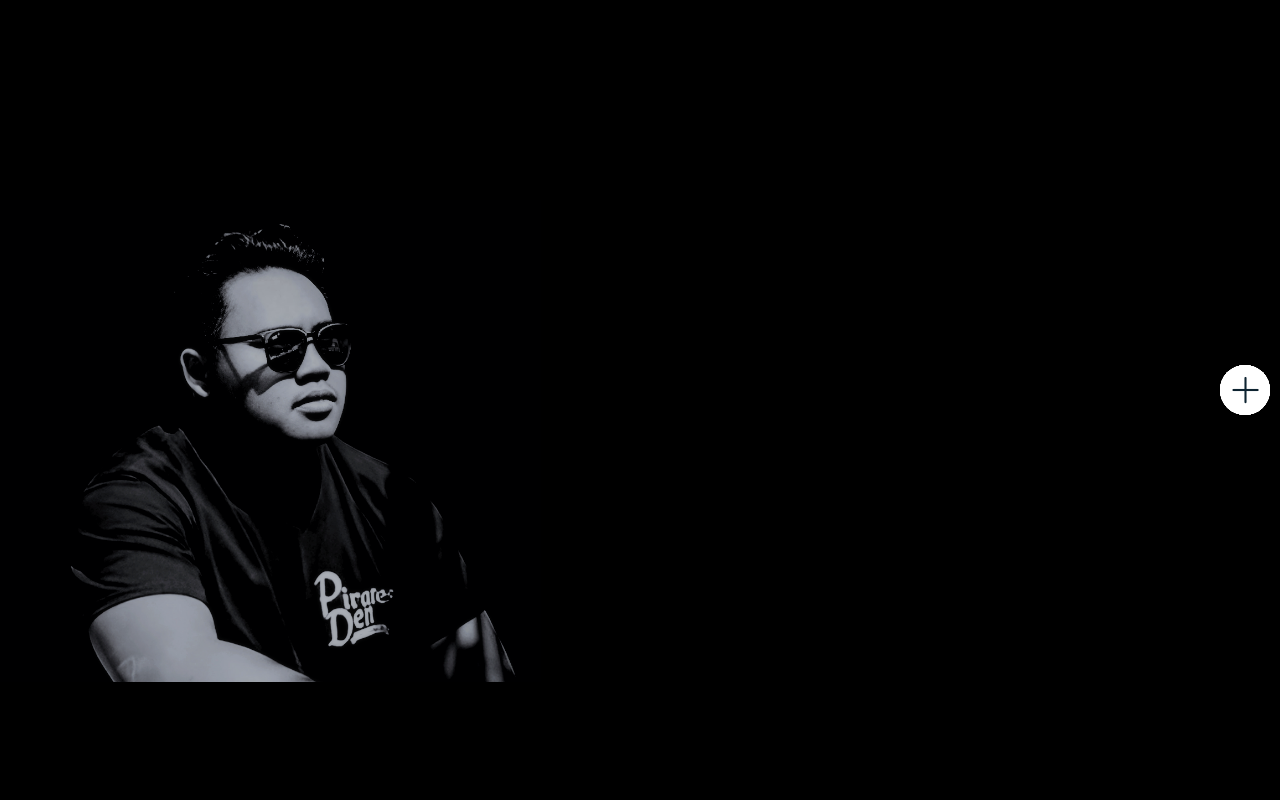
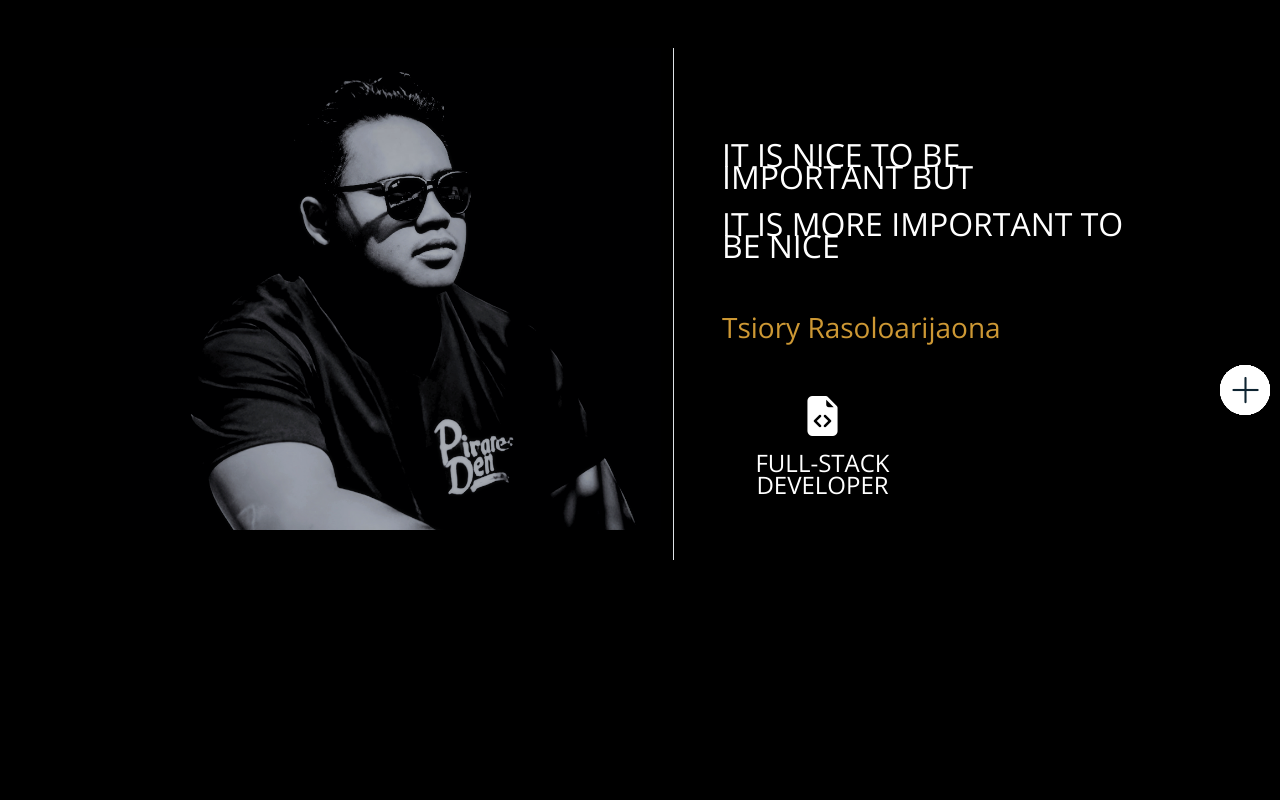
Before and after one commit to TsioryRasoloarijaona/PORTFOLIO, a website: page index.html in a window 1280 px wide. Shown: the top 800 px of the page. Drawn offline with nearby package versions, Linux system fonts and the light colour scheme.

Commit message:
header done

```diff
--- a/css/navbar.css
+++ b/css/navbar.css
@@ -33,7 +33,7 @@ nav .nav-content{
 .nav-content span a {
     height: 50px;
     width: 50px;
-    background-color: white;
+    background-color:white;
     display: flex;
     align-items: center;
     justify-content: center;
--- a/css/sectionslogan.css
+++ b/css/sectionslogan.css
@@ -2,9 +2,3 @@
     background-color: black;
     height: 100vh;
 }
-
-.mypic{
-    position: relative;
-    top: 25vh;
-    text-align: center;
-}
--- a/index.html
+++ b/index.html
@@ -19,6 +19,7 @@
   <link rel="stylesheet" href="https://maxcdn.bootstrapcdn.com/font-awesome/4.4.0/css/font-awesome.min.css">
   <link rel="stylesheet" href="css/navbar.css">
   <link rel="stylesheet" href="css/sectionslogan.css">
+  <link href="https://unpkg.com/aos@2.3.1/dist/aos.css" rel="stylesheet">
   <link rel="stylesheet" href="https://cdn.jsdelivr.net/npm/bootstrap-icons@1.10.5/font/bootstrap-icons.css">
 </head>
 
@@ -52,9 +53,30 @@
   </header>
 
 
-  <section class="slogan">
+  <section class="container-fluid slogan">
+    <div class="row p-5 mx-5">
+      <div class="col">
+        <img src="images/Screenshot (66).png" alt="me" class="mypic" >
+      </div>
 
-      <img src="images/Screenshot (66).png" alt="me" class="mypic">
+      <div class="col mx-auto border-start p-5 text-uppercase">
+        <p class="text-white fs-2 mt-5" id="line1"> </p>
+        <p class="text-white fs-2 mt-4" id="line2">  </p>
+        <div class=" fs-3 mt-5 text-capitalize"  style="color: #CD9834;" data-aos="fade-left"  data-aos-duration="3000">tsiory rasoloarijaona  </div>
+
+        <div class="container-fluid mt-5">
+          <div class="row">
+            <div class="col">
+             <p class="fs-1 text-center text-white"> <i class="bi bi-file-earmark-code-fill"></i></p>
+              <p class="fs-4 text-center text-white" >full-stack developer</p>
+            </div>
+            <div class="col">
+
+            </div>
+          </div>
+        </div>
+      </div>
+    </div>
 
   </section>
 
@@ -246,6 +268,11 @@
   <script src="js/modernizr.js"></script>
   <script src="js/main.js"></script>
   <script src="navbar.js"></script>
+  <script src="js/typing.js"></script>
+  <script src="https://unpkg.com/aos@2.3.1/dist/aos.js"></script>
+  <script>
+    AOS.init();
+  </script>
 </body>
 
 </html>
--- /dev/null
+++ b/js/typing.js
@@ -0,0 +1,20 @@
+var i = 0 , text ;
+text = 'it is nice to be important but';
+var j = 0 ,text1;
+text1 = 'it is more important to  be nice'
+
+function typing (){
+
+    if (i < text.length){
+        document.getElementById('line1').innerHTML += text.charAt(i);
+        i++;
+    }
+    if (j < text1.length){
+        document.getElementById('line2').innerHTML += text1.charAt(j);
+        j++;
+    }
+
+    setTimeout(typing, 150);
+}
+
+window.addEventListener('DOMContentLoaded',typing)
```
Also changed, not shown: images/Screenshot (63).png (deleted), images/Screenshot (65).png (deleted).
